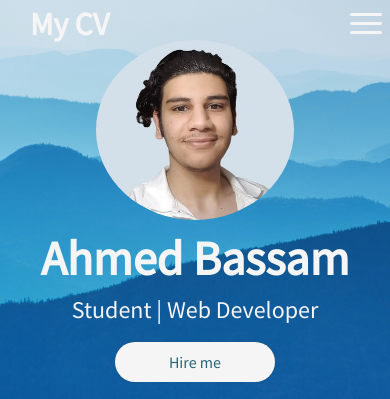
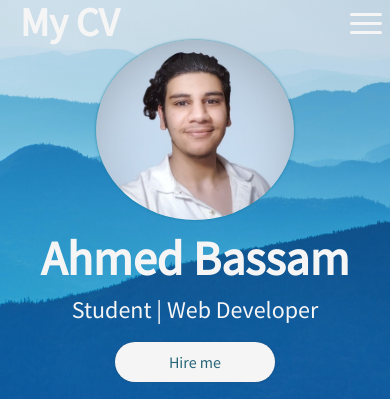
Before and after one commit to Alex-Demha/CV---With-Blue, a plain HTML site: page index.html in a window 390 px wide. Shown: the top 399 px of the page. Drawn offline with Linux system fonts and the light colour scheme.

Commit message:
Add files via upload

```diff
--- a/index.html
+++ b/index.html
@@ -37,7 +37,7 @@
 <main>
 
 <section class="container-top">
-        <img class="avatar" src="Assets/20210310_192100 (2)-removebg-preview.jpg">
+        <img class="avatar" src="Assets/Avatar.jpeg">
         <h1 class="name">Ahmed Bassam</h1>
         <h4> Student | Web Developer </h4>
         <button class="btn btn-primary">Hire me</button>
--- a/stylesheet.css
+++ b/stylesheet.css
@@ -33,7 +33,7 @@ header{
     display: flex;
     justify-content: space-between;
     align-items: center;
-    height: 3.5em;
+    height: 60px;
     z-index: 100;
     transition: background-color .3s linear;
 }
@@ -49,11 +49,11 @@ header{
 }
 
 .nb-logo{
-    font-size: 2rem;
+    font-size: 40px;
     user-select: none;
     color: #f6f5f5;
     white-space: nowrap;
-    margin: 0;
+    margin: 0 0 5px 0;
 }
 
 .nb-links-container .nb-ul{
@@ -97,17 +97,17 @@ header{
 
     header{
         flex-direction: column;
-        height: 3em;
+        height: 50px;
     }
     .nb-logo{
         position: absolute;
-        left:30px;
-        top:5px;
+        left: 20px;
+        top: -2px;
     }
     .nb{
         position: relative;
         left: 45%;
-        top: 3em;
+        top: 49px;
         padding: 10px;
         text-align: start;
         transform-origin: right;
@@ -116,7 +116,7 @@ header{
         background-color: #28527a;
     }
     .nb-links-container .nb-ul{
-        transition: opacity .15s ease;
+        transition: opacity .1s ease;
         flex-direction: column;
         opacity: 0;
     }
@@ -201,6 +201,7 @@ header{
     transform: scale(0.9);
     object-fit: cover;
     object-position: top;
+    box-shadow: 0 0 3px #147c99;
     transition: transform .2s ease, border .4s ease-in;
 }
 
```
Also changed, not shown: Assets/Avatar.jpeg (added).
